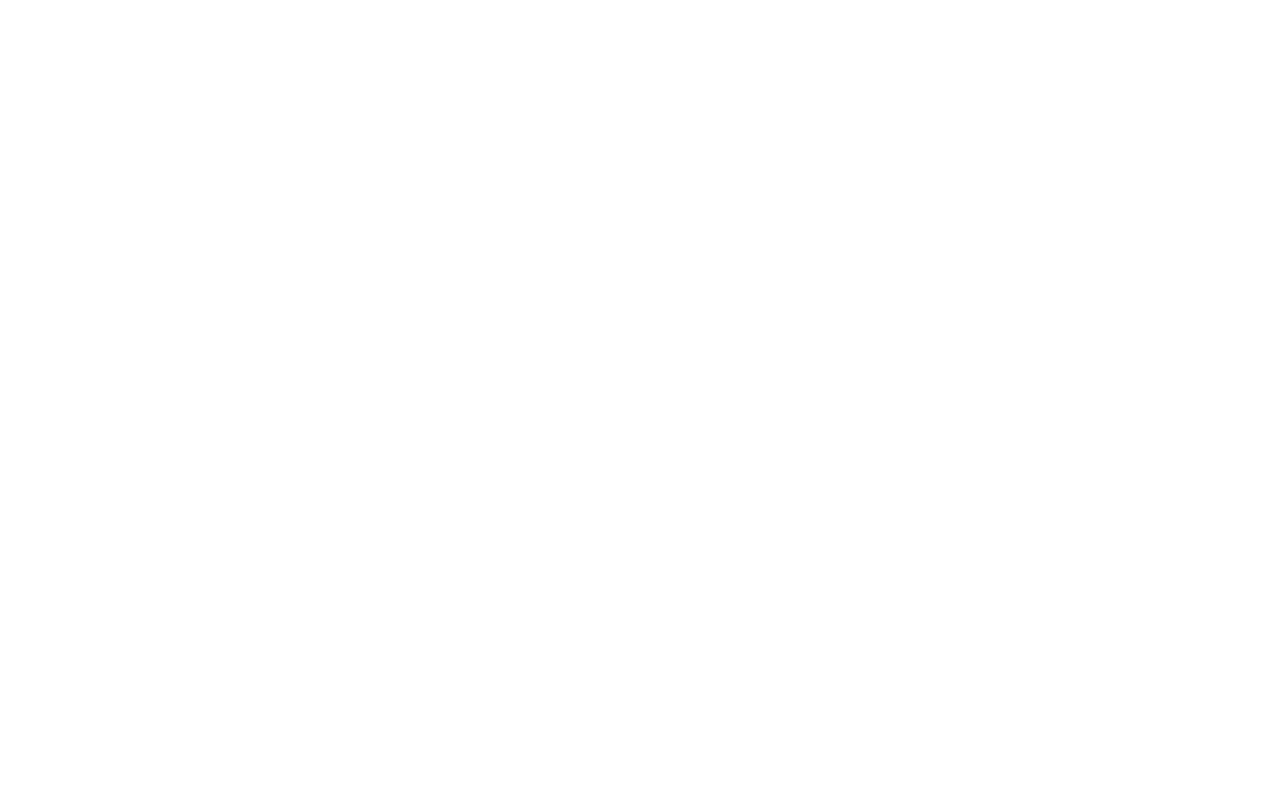
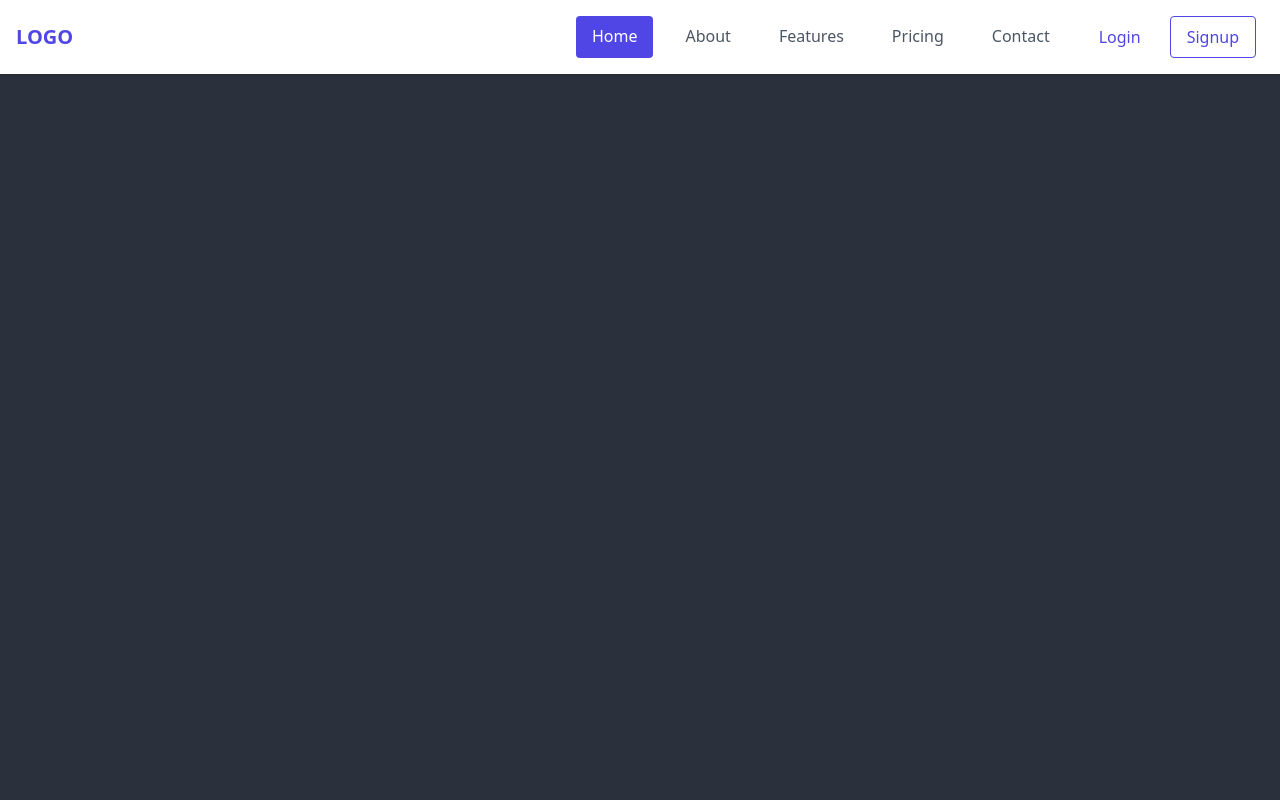
Before and after one commit to kasetiyayash/boiler-plate, a React (Vite) app: page / in a window 1280 px wide. Shown: the top 800 px of the page. Built offline with nearby package versions, Linux system fonts and the light colour scheme.

Commit message:
Task: Daisy UI Implementation: added daisy ui and change route

```diff
--- a/package.json
+++ b/package.json
@@ -9,6 +9,7 @@
     "preview": "vite preview"
   },
   "dependencies": {
+    "daisyui": "^2.24.0",
     "formik": "^2.2.9",
     "react": "^18.2.0",
     "react-dom": "^18.2.0",
--- a/src/pages/default/Dashboard.jsx
+++ b/src/pages/default/Dashboard.jsx
@@ -2,11 +2,18 @@ import React from "react";
 
 const Dashboard = () => {
   return (
-    <>
-      <div>
-        <p>Dashboard</p>
+    <div className="card w-96 glass">
+      <figure>
+        <img src="https://placeimg.com/400/225/arch" alt="car!" />
+      </figure>
+      <div className="card-body">
+        <h2 className="card-title">Life hack</h2>
+        <p>How to park your car at your garage?</p>
+        <div className="card-actions justify-end">
+          <button className="btn btn-primary">Learn now!</button>
+        </div>
       </div>
-    </>
+    </div>
   );
 };
 
--- a/src/pages/default/index.jsx
+++ b/src/pages/default/index.jsx
@@ -6,8 +6,8 @@ import Home from "./Home";
 const DefaultRoute = () => {
   return (
     <Routes>
-      <Route index path="" element={<Home />} />
-      <Route path="home" element={<Dashboard />} />
+      <Route path="/dashboard" element={<Dashboard />} />
+      <Route index path="/home" element={<Home />} />
     </Routes>
   );
 };
--- a/src/routes/AppRoutes.jsx
+++ b/src/routes/AppRoutes.jsx
@@ -20,11 +20,11 @@ const AppRoutes = () => {
   return (
     <Suspense fallback={<LazyloadLoader />}>
       <Routes>
-        <Route path="/" element={<AuthLayout />}>
-          <Route path="/auth/*" element={<AuthRoute />} />
+        <Route element={<AuthLayout />}>
+          <Route path="auth/*" element={<AuthRoute />} />
         </Route>
-        <Route path="/" element={<Protected />}>
-          <Route path="dashboard/*" element={<DefaultRoute />} />
+        <Route element={<Protected />}>
+          <Route path="/*" element={<DefaultRoute />} />
         </Route>
       </Routes>
     </Suspense>
--- a/tailwind.config.cjs
+++ b/tailwind.config.cjs
@@ -3,5 +3,16 @@ module.exports = {
   theme: {
     extend: {},
   },
-  plugins: [],
+  plugins: [require("daisyui")],
+  daisyui: {
+    styled: true,
+    themes: true,
+    base: true,
+    utils: true,
+    logs: true,
+    rtl: false,
+    prefix: "",
+    darkTheme: "dark",
+    themes: ["dark"],
+  },
 };
```
Also changed, not shown: 1 other file (tests, documents, lock files or other folders).
